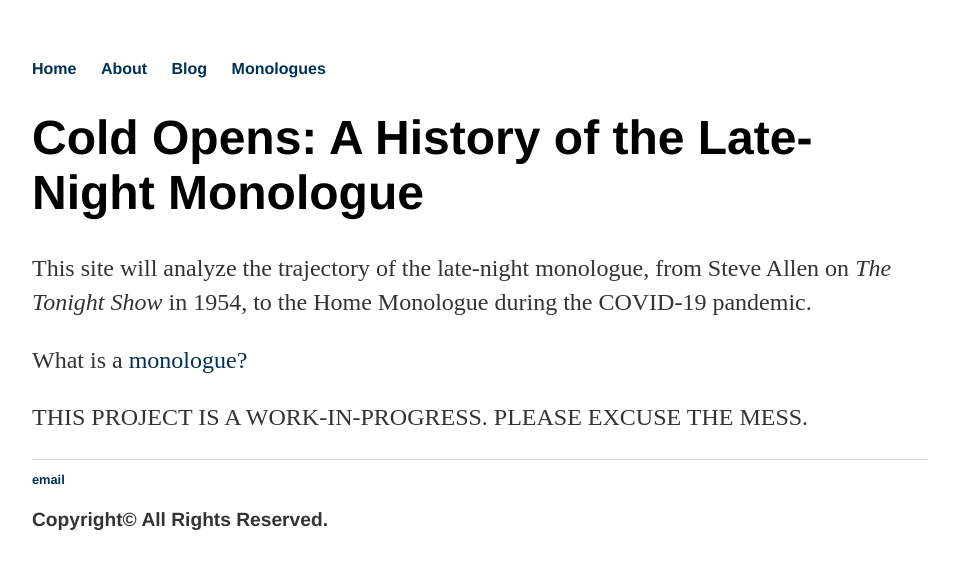
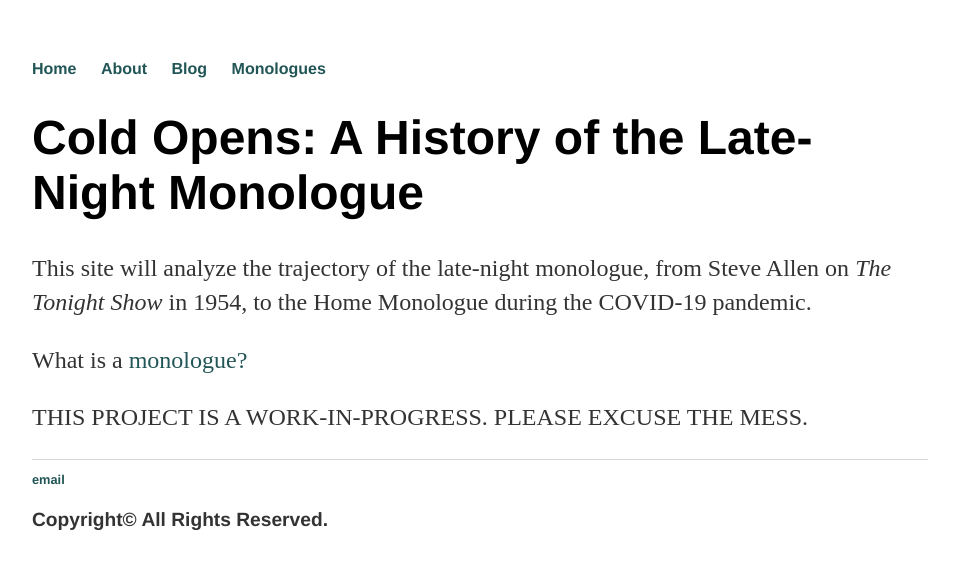
Before and after one commit to andersonshumate/andersonshumate.github.io, a Jekyll site: the page built from index.html, in a window 1280 px wide. Shown: the top 569 px of the page, without its empty margins (160-1119 px from the left). Built offline with Jekyll 4.4.1, drawn with Linux system fonts in a browser that asks for light colours.

Commit message:
Update main.css

```diff
--- a/css/main.css
+++ b/css/main.css
@@ -14,7 +14,7 @@ nav ul li, footer ul li {
 }
 a {
     text-decoration: none;
-    color: #003153;
+    color: #255;
 }
 a:hover {
     text-decoration: underline;
```
